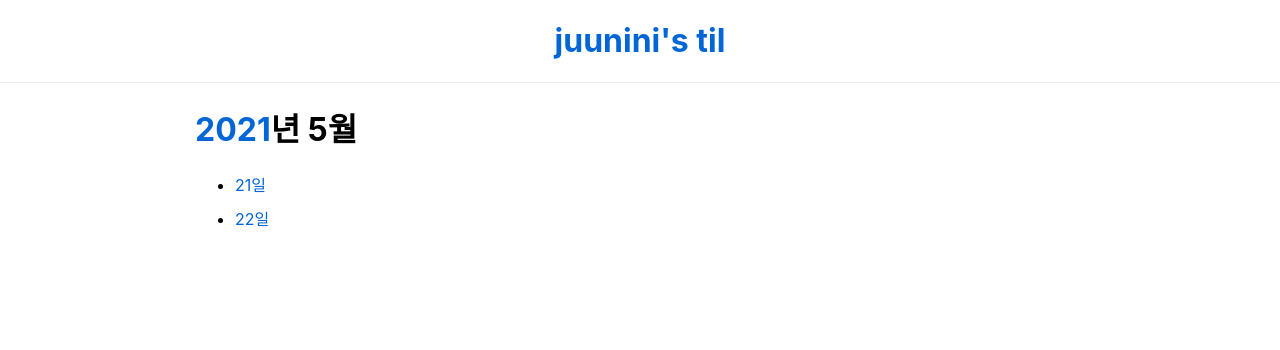
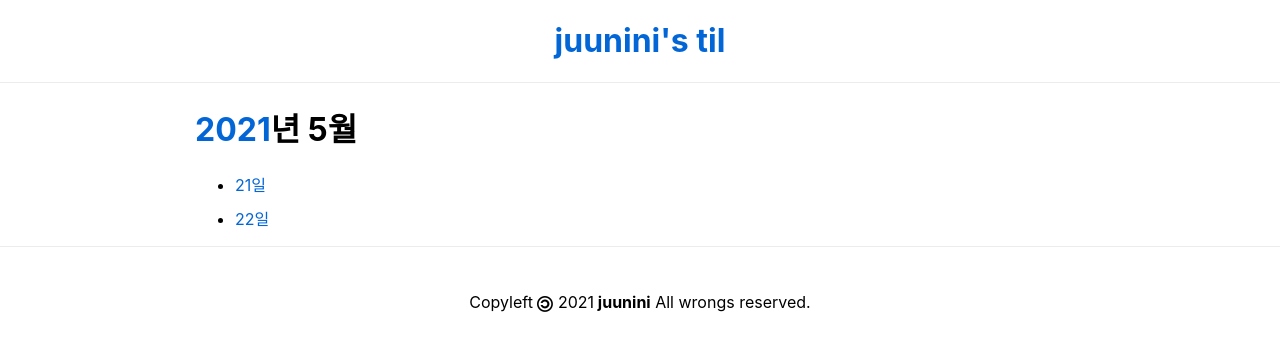
Before and after one commit to juunini/til, a Next.js app: page /til/2021/5 in a window 1280 px wide. Shown: the top 350 px of the page. Built offline with nearby package versions, Linux system fonts and the light colour scheme.

Commit message:
Create Footer layout

```diff
--- /dev/null
+++ b/layout/Footer.tsx
@@ -0,0 +1,14 @@
+export default function Footer(): JSX.Element {
+  return (
+    <footer>
+      <div className="container">
+        {'Copyleft '}
+        <img src="/Copyleft_white.svg.png" alt="copyleft" />
+        {' 2021'}
+        {new Date().getFullYear() !== 2021 && `-${new Date().getFullYear()}`}
+        <strong>{' juunini'}</strong>
+        {' All wrongs reserved.'}
+      </div>
+    </footer>
+  );
+}
--- a/pages/_app.tsx
+++ b/pages/_app.tsx
@@ -2,8 +2,9 @@
 import { AppProps } from 'next/app';
 
 import Head from 'layout/Head';
+import Header from 'layout/Header';
+import Footer from 'layout/Footer';
 import '../styles/globals.css';
-import Header from 'layout/Header';
 
 export default function App({ Component, pageProps }: AppProps) {
   return (
@@ -11,6 +12,7 @@ export default function App({ Component, pageProps }: AppProps) {
       <Head />
       <Header />
       <Component {...pageProps} />
+      <Footer />
     </>
   );
 }
--- a/styles/globals.css
+++ b/styles/globals.css
@@ -15,7 +15,7 @@ a {
   box-sizing: border-box;
 }
 
-header .container, main {
+header .container, main, footer .container {
   box-sizing: border-box;
   min-width: 200px;
   max-width: 980px;
@@ -45,3 +45,22 @@ header a:hover, main a:hover {
 main li {
   margin-bottom: 0.625rem;
 }
+
+footer {
+  text-align: center;
+  border-top: 1px solid #eaecef;
+}
+
+footer .container {
+  padding: 45px;
+}
+
+@media (max-width: 767px) {
+  footer .container {
+    padding: 15px;
+  }
+}
+
+footer img {
+  vertical-align: bottom;
+}
```
Also changed, not shown: public/Copyleft_white.svg.png (added).
